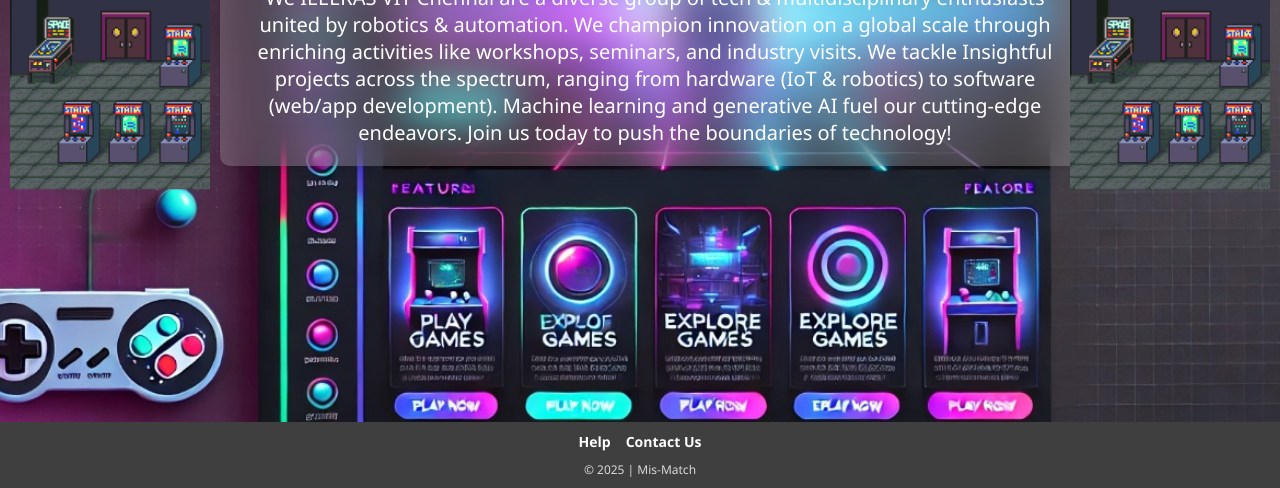
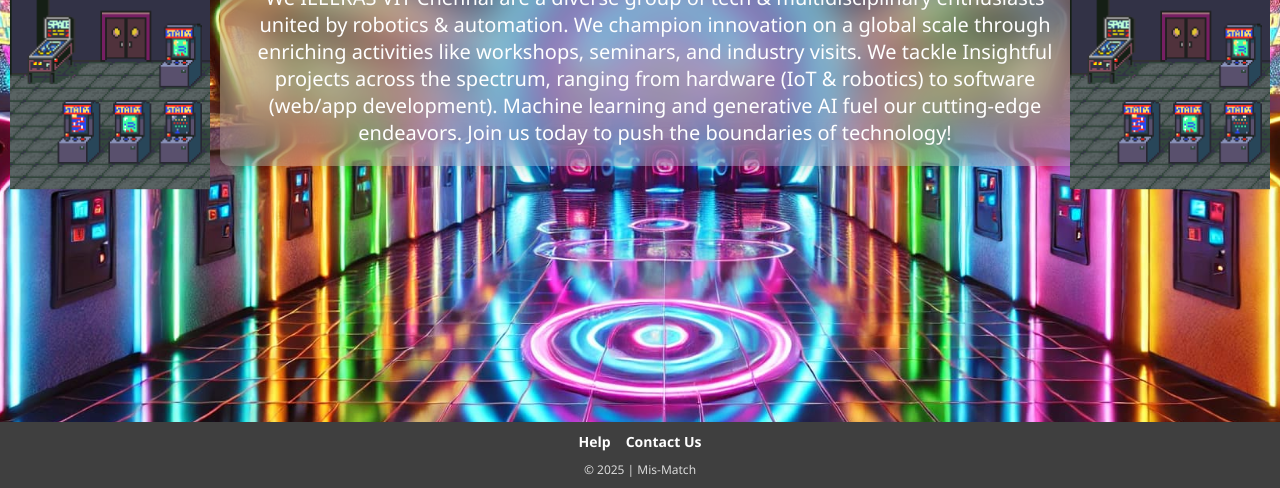
Before and after one commit to JoelKizhakkayil/Mismatch, a plain HTML site: page index.html in a window 1280 px wide. Shown: the part 312-800 px from the top of the page. Drawn offline with Linux system fonts and the light colour scheme.

Commit message:
Update styles.css

```diff
--- a/styles.css
+++ b/styles.css
@@ -9,7 +9,7 @@ body {
     flex-direction: column;
     min-height: 100vh;
     font-family: Segoe UI;
-    background-image: url(m1.jpg);
+    background-image: url(x2.jpeg);
     background-size: cover;
     background-attachment: fixed;
     background-position: center;
```
